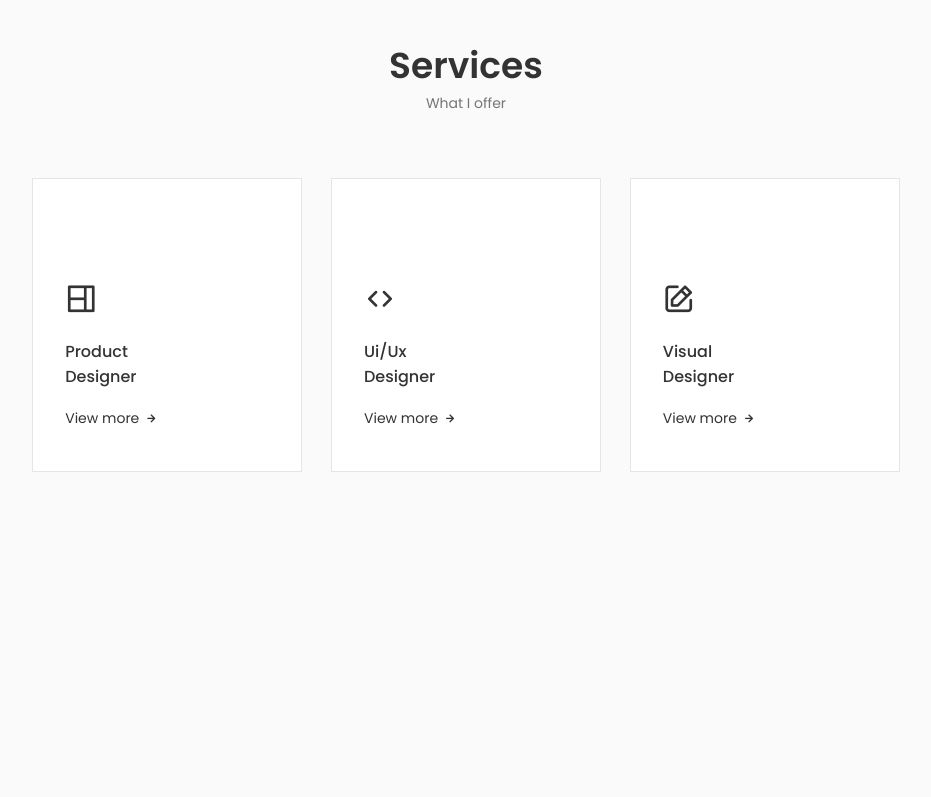
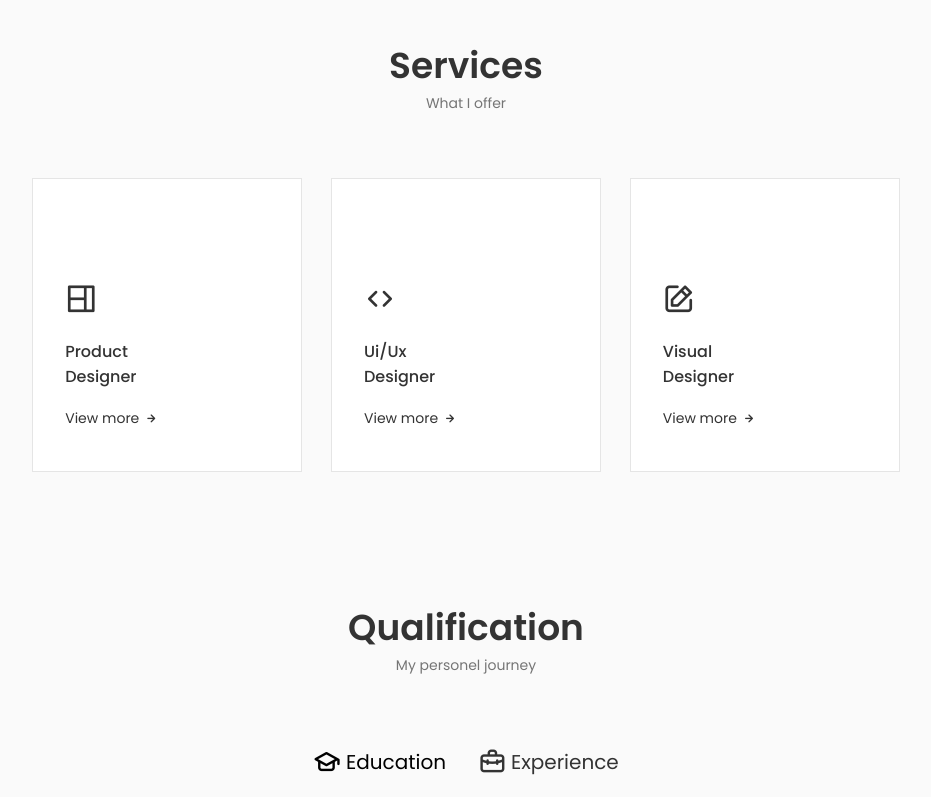
Before and after one commit to thealamenthed/portfolio, a React (Create React App) app: page / in a window 1280 px wide. Shown: the part 2000-2797 px from the top of the page, without its empty margins (174-1105 px from the left). Before the commit the page ends 2504 px from the top, so only its background shows below. Built offline with nearby package versions, Linux system fonts and the light colour scheme.

Commit message:
add component Qualification  + responsive

```diff
--- a/src/App.js
+++ b/src/App.js
@@ -5,6 +5,7 @@
 import About from "./components/about/About";
 import Skills from "./components/skills/Skills";
 import Services from "./components/services/Services";
+import Qualification from "./components/qualification/Qualification";
 
 
 const App = () => {
@@ -17,6 +18,7 @@
       <About />
       <Skills />
       <Services />
+      <Qualification />
     </main>
     </>
   )
--- /dev/null
+++ b/src/components/qualification/Qualification.jsx
@@ -0,0 +1,161 @@
+import React, { useState } from "react";
+import "./qualification.css";
+
+const Qualification = () => {
+    const [toggleState, setToggleState] = useState(1);
+
+    const toggleTab = (index) => {
+        setToggleState(index);
+    }
+  return (
+    <section className="qualification section">
+      <h2 className="section__title ">Qualification</h2>
+      <span className="section__subtitle">My personel journey</span>
+
+      <div className="qualification__container container">
+        <div className="qualification__tabs">
+          <div className={toggleState === 1 ? "qualification__button qualification__active button--flex" : "qualification__button button--flex"}
+          onClick={() => toggleTab(1)}
+          >
+            <i className="uil uil-graduation-cap qualification__icon"></i>
+            Education
+          </div>
+
+          <div className={toggleState === 2 ? "qualification__button qualification__active button--flex" : "qualification__button button--flex"}
+          onClick={() => toggleTab(2)}>
+            <i className="uil uil-briefcase-alt qualification__icon"></i>
+            Experience
+          </div>
+        </div>
+
+        <div className="qualification__sections">
+          <div className={toggleState === 1 ? "qualification__content qualification__content-active" : "qualification__content"}>
+            <div className="qualification__data">
+              <div>
+                <h3 className="qualification__title">Web Design</h3>
+                <span className="qualification__subtitle">
+                  Spain - Institute
+                </span>
+                <div className="qualification__calender">
+                  <i className="uil uil-calendar-alt"></i> 2021 - Present
+                </div>
+              </div>
+
+              <div>
+                <span className="qualification__rounder"></span>
+                <span className="qualification__line"></span>
+              </div>
+            </div>
+
+            <div className="qualification__data">
+              <div></div>
+
+              <div>
+                <span className="qualification__rounder"></span>
+                <span className="qualification__line"></span>
+              </div>
+              <div>
+                <h3 className="qualification__title">Art Director</h3>
+                <span className="qualification__subtitle">
+                  Spain - Institute
+                </span>
+                <div className="qualification__calender">
+                  <i className="uil uil-calendar-alt"></i> 2021 - Present
+                </div>
+              </div>
+            </div>
+
+            <div className="qualification__data">
+                <div>
+                    <h3 className="qualification__title">Web Development</h3>
+                    <span className="qualification__subtitle">Spain - Institute</span>
+                    <div className="qualification__calender">
+                        <i className="uil uil-calendar-alt"></i> 2021 - Present
+                    </div>
+                </div>
+
+                <div>
+                    <span className="qualification__rounder"></span>
+                    <span className="qualification__line"></span>
+                </div>
+            </div>
+
+            <div className="qualification__data">
+              <div></div>
+
+              <div>
+                <span className="qualification__rounder"></span>
+                <span className="qualification__line"></span>
+              </div>
+
+              <div>
+                <h3 className="qualification__title">UX Expert</h3>
+                <span className="qualification__subtitle">Spain - Institute</span>
+                <div className="qualification__calender">
+                    <i className="uil uil-calendar-alt"></i> 2017 - 2018
+                </div>
+            </div>
+
+            </div>
+        </div>
+
+        <div className={toggleState === 2 ? "qualification__content qualification__content-active" : "qualification__content"}>
+            <div className="qualification__data">
+              <div>
+                <h3 className="qualification__title">Product Designer</h3>
+                <span className="qualification__subtitle">
+                  Microsoft - Spain
+                </span>
+                <div className="qualification__calender">
+                  <i className="uil uil-clendar-alt"></i> 2021 - Present
+                </div>
+              </div>
+
+              <div>
+                <span className="qualification__rounder"></span>
+                <span className="qualification__line"></span>
+              </div>
+            </div>
+
+            <div className="qualification__data">
+              <div></div>
+
+              <div>
+                <span className="qualification__rounder"></span>
+                <span className="qualification__line"></span>
+              </div>
+              <div>
+                <h3 className="qualification__title">UX Designer</h3>
+                <span className="qualification__subtitle">
+                  Apple Inc - Spain
+                </span>
+                <div className="qualification__calender">
+                  <i className="uil uil-clendar-alt"></i> 2021 - Present
+                </div>
+              </div>
+            </div>
+
+            <div className="qualification__data">
+                <div>
+                    <h3 className="qualification__title">Web Designer</h3>
+                    <span className="qualification__subtitle">Figma - Spain</span>
+                    <div className="qualification__calender">
+                        <i className="uil uil-calendar-alt"></i> 2021 - Present
+                    </div>
+                </div>
+
+                <div>
+                    <span className="qualification__rounder"></span>
+                    <span className="qualification__line"></span>
+                </div>
+            </div>
+        </div>
+
+
+      </div>
+    </div>
+    </section>
+  );
+};
+
+export default Qualification;
--- /dev/null
+++ b/src/components/qualification/qualification.css
@@ -0,0 +1,119 @@
+.qualification__container {
+    max-width: 768px;
+}
+
+.qualification__tabs {
+    display: flex;
+    justify-content: center;
+    margin-bottom: var(--mb-2);
+}
+
+.qualification__button {
+    font-size: var(--h3-font-size);
+    font-weight: var(--font-mediim);
+    color: var(--title-color);
+    margin: 0 var(--mb-1);
+    cursor: pointer;
+}
+
+.qualification__button:hover{
+    color:var(--title-color-dark);
+}
+
+.qualification__icon {
+    font-size: 1.8rem;
+    margin-right: var(--mb-0-25);
+}
+
+.qualification__active {
+    color: var(--title-color-dark);
+}
+
+.qualification__sections {
+    display: grid;
+    grid-template-columns: 0.5fr;
+    justify-content: center;
+}
+
+.qualification__content {
+    display: none;
+}
+
+.qualification__content-active {
+    display: block;
+}
+
+.qualification__data {
+    display: grid;
+    grid-template-columns: 1fr max-content 1fr;
+    column-gap: 1.5rem;
+}
+
+.qualification__title {
+    font-size: var(--normal-font-size);
+    font-weight: var(--font-mediim);
+}
+
+.qualification__subtitle {
+    display: inline-block;
+    font-size: var(--small-font-size);
+    margin-bottom: var(--mb-1);
+}
+
+.qualification__calendar {
+    font-size: var(--small-font-size);
+}
+
+.qualification__rounder {
+    display: inline-block;
+    width: 13px;
+    height: 13px;
+    background-color: var(--text-color);
+    border-radius: 50%;
+}
+
+.qualification__line {
+    display: block;
+    width: 1px;
+    height: 100%;
+    background-color: var(--text-color);
+    transform: translate(6px, -7px);
+}
+
+/*=============== BREAKPOINTS ===============*/
+/* For large devices */
+@media screen and (max-width: 992px) {
+    .qualification__container{
+        margin-left: auto;
+        margin-right: auto;
+    }
+
+  }
+
+  /* For medium devices */
+  @media screen and (max-width: 768px) {
+    .qualification__container{
+        margin-left:var(--mb-1-5);
+        margin-right:var(--mb-1-5)
+    }
+
+  }
+
+  @media screen and (max-width: 576px) {
+    .qualification__section {
+        grid-template-columns: initial;
+    }
+
+    .qualification__button {
+        margin: 0 var(--mb-0-75);
+    }
+
+  }
+
+  /* For small devices */
+  @media screen and (max-width: 350px) {
+    .qualification__data{
+        gap: 0.5rem;
+    }
+
+  }
```
